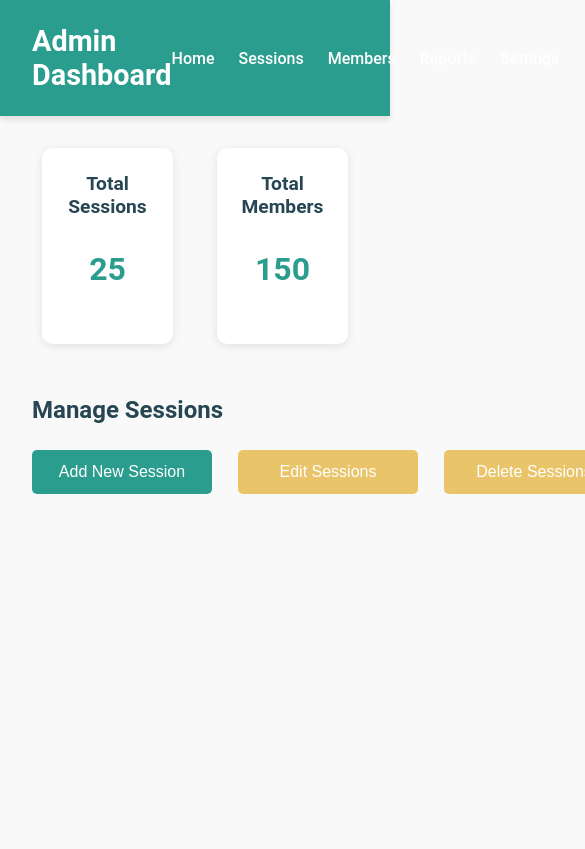
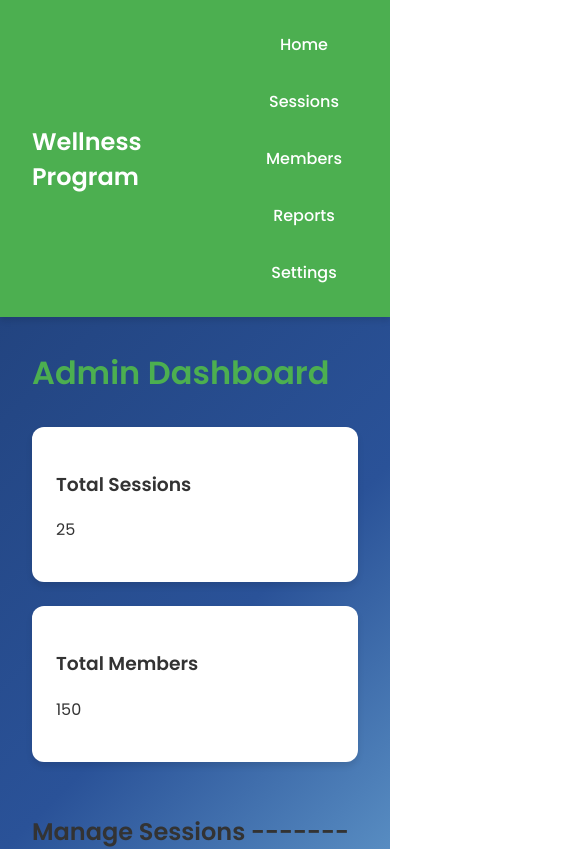
Before and after one commit to vigu2004/Wellness, a React (Create React App) app in the folder dashboard/: page / in a window 390 px wide. Shown: the top 849 px of the page, 585 px wide, since content can reach past the window. Built offline with nearby package versions, Linux system fonts and the light colour scheme.

Commit message:
Styles Changed

```diff
--- a/dashboard/src/components/AdminDashboard.js
+++ b/dashboard/src/components/AdminDashboard.js
@@ -15,33 +15,39 @@ const AdminDashboard = () => {
 
   return (
     <div className="dashboard">
-      <header className="dashboard-header">
-        <h1>Admin Dashboard</h1>
-        <nav className="dashboard-nav">
+      <header className="navbar">
+        <div className="logo">
+          <span>Wellness Program</span>
+        </div>
+        <nav className="navbar-nav">
           <ul>
-            <li>Home</li>
-            <li>Sessions</li>
-            <li>Members</li>
-            <li>Reports</li>
-            <li>Settings</li>
+            <li><a href="#home">Home</a></li>
+            <li><a href="#sessions">Sessions</a></li>
+            <li><a href="#members">Members</a></li>
+            <li><a href="#reports">Reports</a></li>
+            <li><a href="#settings">Settings</a></li>
           </ul>
         </nav>
       </header>
 
-      <main className="dashboard-content">
+      <div className="dashboard-content">
+        <section className="dashboard-header">
+          <h1>Admin Dashboard</h1>
+        </section>
+
         <section className="dashboard-stats">
-          <div className="stat-card">
+          <div className="card">
             <h3>Total Sessions</h3>
             <p>25</p>
           </div>
-          <div className="stat-card">
+          <div className="card">
             <h3>Total Members</h3>
             <p>150</p>
           </div>
         </section>
 
         <section className="session-management">
-          <h2>Manage Sessions</h2>
+          <h1>Manage Sessions ------------> </h1>
           <div className="action-buttons">
             <button onClick={handleAddSessionClick} className="button-primary">
               Add New Session
@@ -52,7 +58,7 @@ const AdminDashboard = () => {
         </section>
 
         {showAddSessionForm && <AddSessionForm closeForm={closeForm} />}
-      </main>
+      </div>
     </div>
   );
 };
--- a/dashboard/src/components/Dashboard.css
+++ b/dashboard/src/components/Dashboard.css
@@ -1,124 +1,264 @@
-/* General Reset */
+@import url('https://fonts.googleapis.com/css2?family=Poppins:wght@300;400;500;600&display=swap');
+
+:root {
+  --primary-color: #4CAF50;
+  --primary-light: #81C784;
+  --secondary-color: #8BC34A;
+  --text-color: #333;
+  --bg-color: #F5F5F5;
+  --card-bg: #FFFFFF;
+  --sidebar-bg: #FFFFFF;
+  --header-bg: #E8F5E9;
+  --shadow-color: rgba(0, 0, 0, 0.1);
+  --transition-speed: 0.3s;
+}
+
 body {
   margin: 0;
-  font-family: 'Roboto', sans-serif;
-  background-color: #f9f9f9;
-  color: #333;
+  font-family: 'Poppins', sans-serif;
+  background: linear-gradient(135deg, #1e3c72 0%, #2a5298 50%, #8fd3f4 100%) !important;
+  color: var(--text-color);
+  transition: background-color var(--transition-speed) ease;
 }
 
-/* Dashboard Container */
+
+
+
+
+
+
 .dashboard {
   display: flex;
   flex-direction: column;
   min-height: 100vh;
 }
 
-/* Header Section */
-.dashboard-header {
-  background-color: #2a9d8f;
-  color: white;
-  padding: 1.5rem 2rem;
+.navbar {
+  background-color: var(--primary-color);
   display: flex;
   justify-content: space-between;
   align-items: center;
-  box-shadow: 0 4px 6px rgba(0, 0, 0, 0.1);
+  padding: 1rem 2rem;
+  box-shadow: 0 4px 6px var(--shadow-color);
+  z-index: 10;
 }
 
-.dashboard-header h1 {
-  margin: 0;
-  font-size: 1.8rem;
+.logo {
+  color: white;
+  font-size: 1.5rem;
+  font-weight: 600;
 }
 
-.dashboard-nav ul {
+.navbar-nav ul {
   list-style: none;
   display: flex;
-  gap: 1.5rem;
-  margin: 0;
+  gap: 2rem;
   padding: 0;
 }
 
-.dashboard-nav ul li {
-  cursor: pointer;
-  font-weight: 500;
-  transition: color 0.3s ease;
+.navbar-nav li {
+  display: inline-block;
 }
 
-.dashboard-nav ul li:hover {
-  color: #e9c46a;
+.navbar-nav a {
+  color: white;
+  text-decoration: none;
+  font-weight: 500;
+  padding: 0.5rem 1rem;
+  border-radius: 8px;
+  transition: background-color 0.3s ease;
 }
 
-/* Content Section */
+.navbar-nav a:hover {
+  background-color: var(--primary-light);
+}
+
 .dashboard-content {
   padding: 2rem;
 }
 
-/* Statistics Section */
+.dashboard-header h1 {
+  font-size: 2.5rem;
+  color: var(--primary-color);
+  margin: 0;
+}
+
 .dashboard-stats {
-  display: flex;
-  justify-content: space-between;
+  display: grid;
+  grid-template-columns: repeat(auto-fit, minmax(250px, 1fr));
   gap: 1.5rem;
   margin-bottom: 2rem;
 }
 
-.stat-card {
-  flex: 1;
-  background-color: white;
-  border-radius: 10px;
+.card {
+  background-color: var(--card-bg);
+  border-radius: 12px;
   padding: 1.5rem;
-  box-shadow: 0 2px 10px rgba(0, 0, 0, 0.1);
-  text-align: center;
+  box-shadow: 0 4px 6px var(--shadow-color);
+  transition: all var(--transition-speed) ease;
 }
 
-.stat-card h3 {
-  margin-bottom: 0.5rem;
-  color: #264653;
+.card:hover {
+  transform: translateY(-5px);
+  box-shadow: 0 6px 12px var(--shadow-color);
 }
 
-.stat-card p {
-  font-size: 2rem;
-  font-weight: bold;
-  color: #2a9d8f;
+.card-title {
+  font-size: 1.1rem;
+  color: var(--primary-color);
+  margin-bottom: 0.5rem;
 }
 
-/* Session Management Section */
+.stat-value {
+  font-size: 2.5rem;
+  font-weight: bold;
+  color: var(--secondary-color);
+  margin: 0;
+}
+
+.session-management {
+  margin-bottom: 2rem; /* This should provide the gap between the session sections */
+}
+
 .session-management h2 {
   margin-bottom: 1rem;
-  font-size: 1.5rem;
-  color: #264653;
+  color: var(--primary-color);
+  font-size: 1.8rem;
+}
+
+/* Ensure enough space between the 'Manage Sessions' and 'Add New Sessions' sections */
+.manage-sessions,
+.add-new-session {
+  margin-bottom: 2rem; /* Adjusted for clear gap between the sections */
 }
 
 .action-buttons {
   display: flex;
-  justify-content: center;
-  gap: 1rem;
+  gap: 5rem; /* Adjusted for larger gap between buttons */
+}
+
+.button {
+  display: inline-flex;
+  align-items: center;
+  gap: 0.5rem;
+  padding: 0.75rem 1.5rem;
+  border-radius: 8px;
+  font-weight: 500;
+  text-transform: uppercase;
+  letter-spacing: 0.5px;
+  transition: all var(--transition-speed) ease;
+  cursor: pointer;
+  border: none;
+  outline: none;
 }
 
 .button-primary {
-  background-color: #2a9d8f;
+  background-color: var(--primary-color);
   color: white;
-  border: none;
-  padding: 0.8rem 1.5rem;
-  font-size: 1rem;
-  border-radius: 5px;
-  cursor: pointer;
-  transition: background-color 0.3s ease;
 }
 
 .button-primary:hover {
-  background-color: #21867a;
+  background-color: #45a049;
+  transform: translateY(-2px);
+  box-shadow: 0 4px 8px var(--shadow-color);
 }
 
 .button-secondary {
-  background-color: #e9c46a;
+  background-color: var(--secondary-color);
   color: white;
-  border: none;
-  padding: 0.8rem 1.5rem;
-  font-size: 1rem;
-  border-radius: 5px;
-  cursor: pointer;
-  transition: background-color 0.3s ease;
 }
 
 .button-secondary:hover {
-  background-color: #d1a354;
+  background-color: #7CB342;
+  transform: translateY(-2px);
+  box-shadow: 0 4px 8px var(--shadow-color);
 }
+
+/* Custom Scrollbar */
+::-webkit-scrollbar {
+  width: 10px;
+}
+
+::-webkit-scrollbar-track {
+  background: var(--bg-color);
+}
+
+::-webkit-scrollbar-thumb {
+  background: var(--primary-light);
+  border-radius: 5px;
+}
+
+::-webkit-scrollbar-thumb:hover {
+  background: var(--primary-color);
+}
+
+/* Responsive Design */
+@media (max-width: 1024px) {
+  .navbar-nav ul {
+    flex-direction: column;
+    align-items: center;
+  }
+
+  .navbar-nav a {
+    padding: 1rem;
+  }
+}
+
+@media (max-width: 768px) {
+  .dashboard-header h1 {
+    font-size: 2rem;
+  }
+
+  .action-buttons {
+    flex-direction: column;
+  }
+
+  .button {
+    width: 100%;
+  }
+}
+
+/* Animations */
+@keyframes fadeIn {
+  from { opacity: 0; }
+  to { opacity: 1; }
+}
+
+.dashboard-content {
+  animation: fadeIn 0.5s ease-in-out;
+}
+
+.card {
+  animation: fadeIn 0.5s ease-in-out;
+}
+
+/* Accessibility */
+.button:focus-visible,
+.navbar-nav a:focus-visible {
+  outline: 2px solid var(--primary-color);
+  outline-offset: 2px;
+}
+
+/* Dark mode support (optional) */
+@media (prefers-color-scheme: dark) {
+  :root {
+    --text-color: #E0E0E0;
+    --bg-color: #121212;
+    --card-bg: #1E1E1E;
+    --sidebar-bg: #1E1E1E;
+    --header-bg: #2E7D32;
+    --shadow-color: rgba(0, 0, 0, 0.3);
+  }
+
+  body {
+    background: linear-gradient(135deg, var(--bg-color) 0%, #1A237E 100%);
+  }
+
+  .navbar-nav a:hover {
+    background-color: #2E7D32;
+  }
+
+  .card:hover {
+    background-color: #252525;
+  }
+}
```
Also changed, not shown: 1 other file (tests, documents, lock files or other folders).
